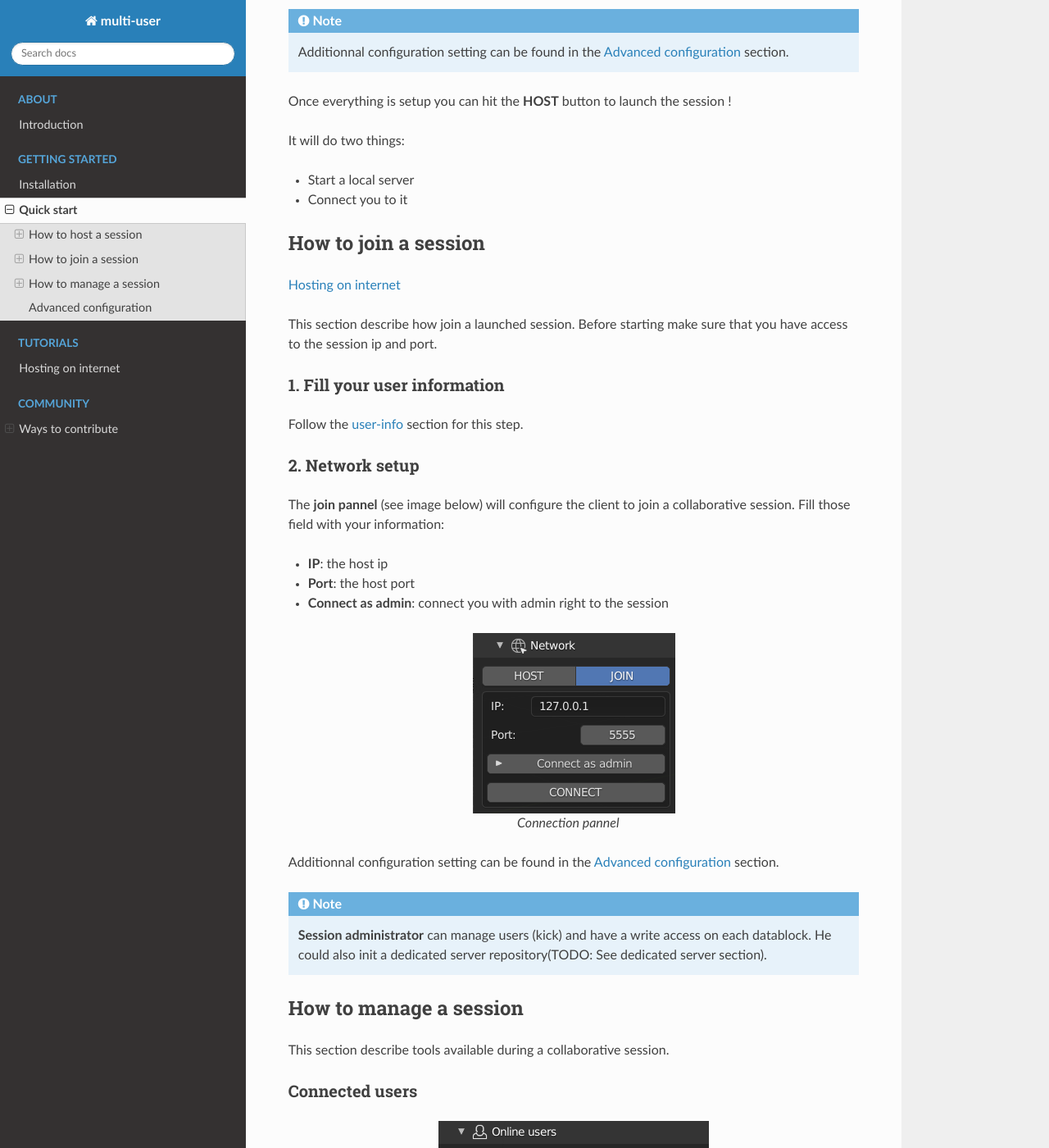
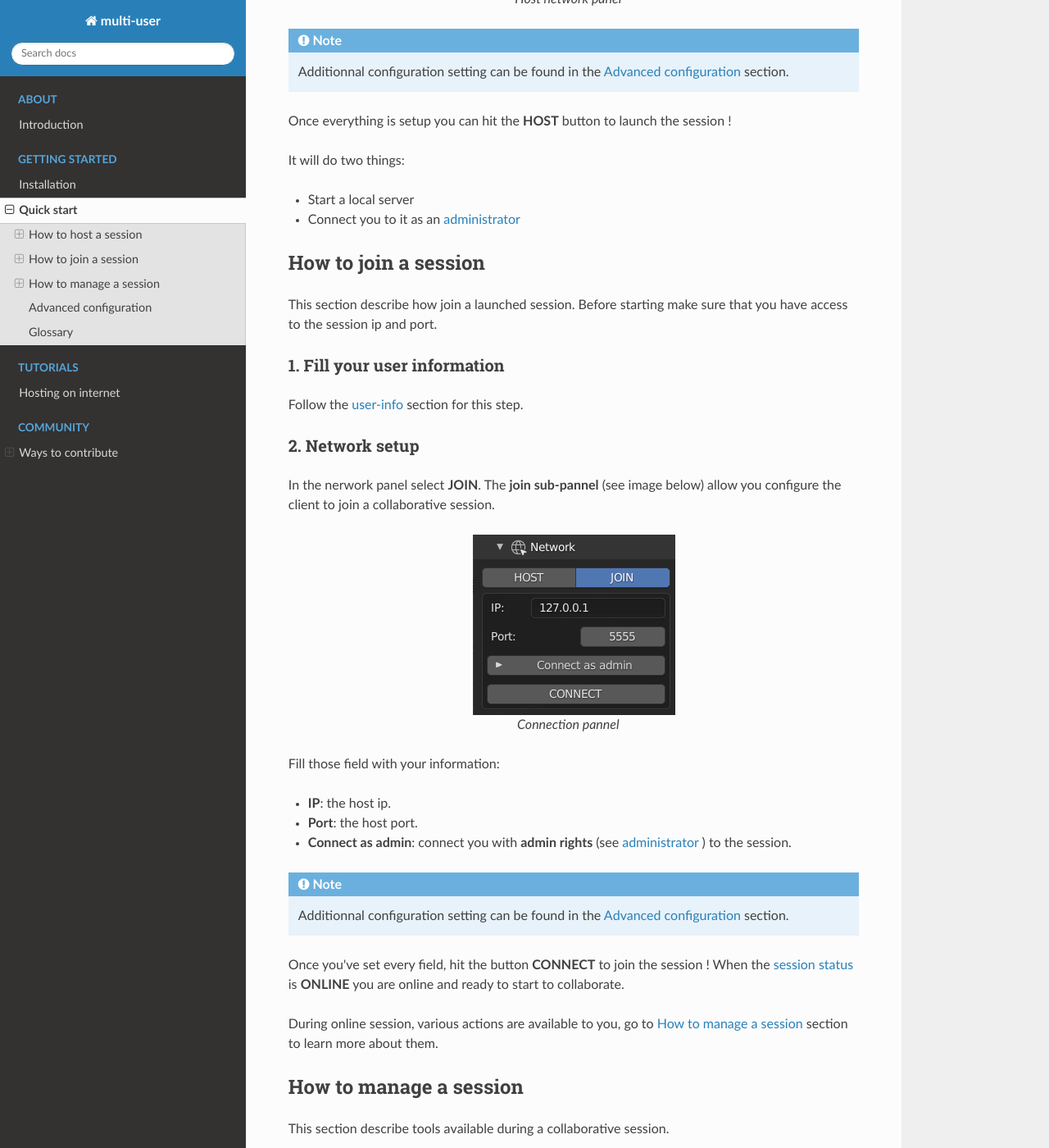
Before and after one commit to AvvyB/blender-multi-user, a Sphinx documentation site: the page built from docs/getting_started/quickstart.rst, in a window 1280 px wide and 1400 px high, scrolled down 2103 px. Shown: the whole window at 82% size. Built offline with Sphinx 7.4.7 and the Read the Docs theme 2.0.0, drawn with Linux system fonts in a browser that asks for light colours; some of the changed text lies outside the part shown.

Commit message:
doc: revamp progress

```diff
--- a/docs/getting_started/quickstart.rst
+++ b/docs/getting_started/quickstart.rst
@@ -60,7 +60,8 @@
 --------------------
 
 When the hosting process will start, the multi-user addon will lauch a local server instance.
-The **Host panel** (see image below) allow you to configure this server according to:
+In the nerwork panel select **HOST**.
+The **Host sub-panel** (see image below) allow you to configure the server according to:
 
 * **Port**: Port on wich the server is listening.
 * **Start from**: The session initialisation method.
@@ -88,14 +89,12 @@
 It will do two things:
 
 * Start a local server
-* Connect you to it
-
+* Connect you to it as an :ref:`admin`
 
 .. _how-to-join:
 
 How to join a session
 =====================
-:ref:`internet-guide`
 
 This section describe how join a launched session.
 Before starting make sure that you have access to the session ip and port.
@@ -110,12 +109,9 @@
 2. Network setup
 ----------------
 
-The **join pannel** (see image below) will configure the client to join a collaborative session.
-Fill those field with your information:
-
-- **IP**: the host ip
-- **Port**: the host port
-- **Connect as admin**: connect you with admin right to the session
+In the nerwork panel select **JOIN**.
+The **join sub-pannel** (see image below) allow you configure the client to join a
+collaborative session.
 
 .. figure:: img/quickstart_join.png
    :align: center
@@ -123,11 +119,22 @@
 
    Connection pannel
 
-Additionnal configuration setting can be found in the :ref:`advanced` section.
+Fill those field with your information:
+
+- **IP**: the host ip.
+- **Port**: the host port.
+- **Connect as admin**: connect you with **admin rights** (see :ref:`admin` ) to the session.
+
+.. Maybe something more explicit here
 
 .. note::
-   **Session administrator** can manage users (kick) and have a write access on each datablock. He could also init a dedicated server repository(TODO: See dedicated server section).
+   Additionnal configuration setting can be found in the :ref:`advanced` section.
 
+Once you've set every field, hit the button **CONNECT** to join the session !
+When the :ref:`session-status` is **ONLINE** you are online and ready to start to collaborate.
+
+During online session, various actions are available to you, go to :ref:`how-to-manage` section to
+learn more about them.
 
 .. _how-to-manage:
 
@@ -201,3 +208,45 @@
 - **Apply**: pulled data update rate (in second)
 
 .. note:: Per-data type settings will soon be revamped for simplification purposes
+
+
+Glossary
+========
+
+.. _admin:
+
+.. rubric:: administrator
+
+*A session administrator can manage users (kick) and have a write access on
+each datablock. He could also init a dedicated server repository.*
+
+.. _session-status:
+
+.. rubric:: session status
+
+*Located in the title of the multi-user panel, the session status show
+you the connection state. All possible state are listed here with their meaning:*
+
++--------------------+---------------------------------------------------------------------------------------------+
+| State              | Description                                                                                 |
++--------------------+---------------------------------------------------------------------------------------------+
+| WARMING UP DATA    | Commiting local data                                                                        |
++--------------------+---------------------------------------------------------------------------------------------+
+| FETCHING           | Dowloading snapshot from the server                                                         |
++--------------------+---------------------------------------------------------------------------------------------+
+| AUTHENTIFICATION   | Initial server authentication                                                               |
++--------------------+---------------------------------------------------------------------------------------------+
+| ONLINE             | Connected to the session                                                                    |
++--------------------+---------------------------------------------------------------------------------------------+
+| PUSHING            | Init the server repository by pushing ours                                                  |
++--------------------+---------------------------------------------------------------------------------------------+
+| INIT               | Initial state                                                                               |
++--------------------+---------------------------------------------------------------------------------------------+
+| QUITTING           | Exiting the session                                                                         |
++--------------------+---------------------------------------------------------------------------------------------+
+| LAUNCHING SERVICES | Launching local services. Services are spetialized daemons running in the background. )     |
++--------------------+---------------------------------------------------------------------------------------------+
+| LOBBY              | The lobby is a waiting state triggered when the server repository hasn't been initiated yet |
+|                    |                                                                                             |
+|                    | Once initialized, the server will automatically launch all client in the **LOBBY**.         |
++--------------------+---------------------------------------------------------------------------------------------+
```
Also changed, not shown: other parts of docs/getting_started/quickstart.rst (+2 -2 lines).
